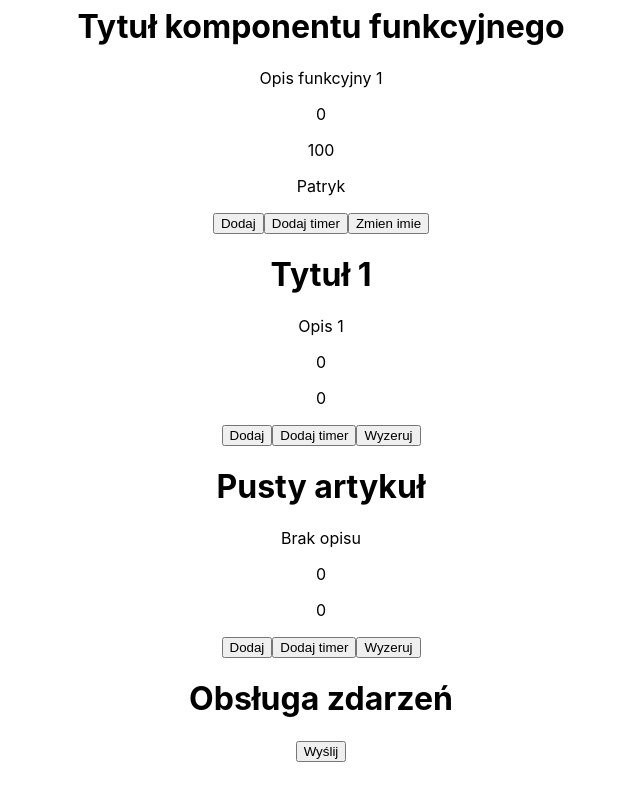
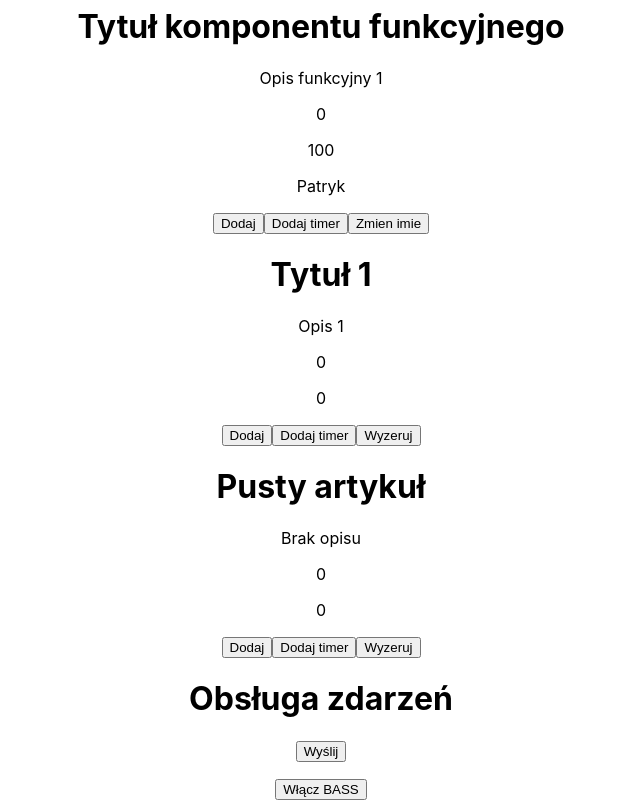
Before and after one commit to JohnyCodesStuff/my-site-react, a React (Create React App) app: page / in a window 1280 px wide. Shown: the part 214-1014 px from the top of the page, without its empty margins (319-959 px from the left). Before the commit the page ends 992 px from the top, so only its background shows below. Built offline with nearby package versions, Linux system fonts and the light colour scheme.

Commit message:
adding function to play audio

```diff
--- a/src/App.js
+++ b/src/App.js
@@ -4,8 +4,15 @@ import Article from './components/Article';
 import ArticleBox from './components/ArticleBox';
 import Clock from './components/Clock';
 import HandleEvent from './components/HandleEvent';
+import soundbass from "./assets/soundbass.wav"
+
 
 function App() {
+
+  function play() {
+    new Audio(soundbass).play()
+  }
+
   return (
     <div>
       <Clock />
@@ -16,6 +23,11 @@ function App() {
       <div>
         <p></p>
       </div>
+      <div>
+        <button onClick={play}>
+          Włącz BASS
+        </button>
+      </div>
     </div>
   )
 }
```
Also changed, not shown: 1 other file (tests, documents, lock files or other folders).
